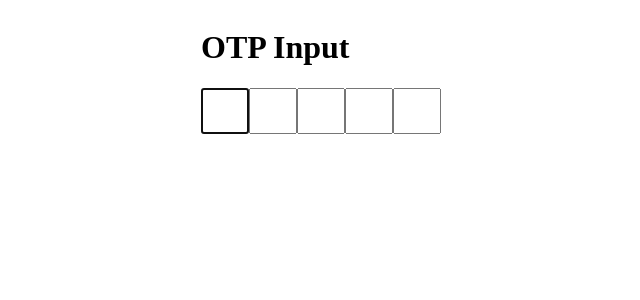
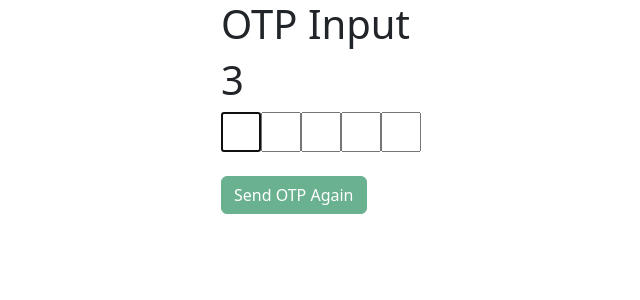
Before and after one commit to yogeshlongwani07-rgb/react-otp-input, a React (Vite) app: page / in a window 1280 px wide. Shown: the top 300 px of the page, without its empty margins (319-959 px from the left). Built offline with nearby package versions, Linux system fonts and the light colour scheme.

Commit message:
Resend-OTP-Function

```diff
--- a/index.html
+++ b/index.html
@@ -4,10 +4,21 @@
     <meta charset="UTF-8" />
     <link rel="icon" type="image/svg+xml" href="/favicon.svg" />
     <meta name="viewport" content="width=device-width, initial-scale=1.0" />
+    <link
+      href="https://cdn.jsdelivr.net/npm/bootstrap@5.3.8/dist/css/bootstrap.min.css"
+      rel="stylesheet"
+      integrity="sha384-sRIl4kxILFvY47J16cr9ZwB07vP4J8+LH7qKQnuqkuIAvNWLzeN8tE5YBujZqJLB"
+      crossorigin="anonymous"
+    />
     <title>vite-project</title>
   </head>
   <body>
     <div id="root"></div>
+    <script
+      src="https://cdn.jsdelivr.net/npm/bootstrap@5.3.8/dist/js/bootstrap.bundle.min.js"
+      integrity="sha384-FKyoEForCGlyvwx9Hj09JcYn3nv7wiPVlz7YYwJrWVcXK/BmnVDxM+D2scQbITxI"
+      crossorigin="anonymous"
+    ></script>
     <script type="module" src="/src/main.jsx"></script>
   </body>
 </html>
--- a/src/App.jsx
+++ b/src/App.jsx
@@ -4,6 +4,8 @@ import "./App.css";
 function OtpInput({ n }) {
   let [inp, setInp] = useState(["", "", "", "", ""]);
   let [message, setMessage] = useState("");
+  let [timer, setTimer] = useState(10);
+  let [timerDone, setTimerDone] = useState(false);
 
   let refs = useRef([]);
   let otpRef = useRef(Math.floor(Math.random() * 100000) + 1);
@@ -31,8 +33,33 @@ function OtpInput({ n }) {
     }
   }
 
+  function sendOTP() {
+    alert(`Your OTP is ${otpRef.current}`);
+  }
+
+  function handleSendAgain() {
+    otpRef.current = Math.floor(Math.random() * 100000) + 1;
+    alert(`Your OTP is ${otpRef.current}`);
+
+    setInp(["", "", "", "", ""]);
+    setMessage("");
+    setTimer(10);
+    setTimerDone(false);
+    refs.current[0]?.focus();
+  }
+
+  useEffect(() => {
+    if (timer === 0) {
+      setTimerDone(true);
+      return;
+    }
+    const interval = setInterval(() => {
+      setTimer((pre) => pre - 1);
+    }, 1000);
+    return () => clearInterval(interval);
+  }, [timer]);
   // useEffect(() => {
-  //   alert(`Your OTP is ${otpRef.current}`);
+  //   sendOTP();
   // }, []);
 
   useEffect(() => {
@@ -52,7 +79,11 @@ function OtpInput({ n }) {
   }, [inp]);
   return (
     <>
-      <h1>OTP Input</h1>
+      <div>
+        <h1>OTP Input</h1>
+        <h1> {timer}</h1>
+      </div>
+
       {inp.map((el, index) => {
         return (
           <input
@@ -72,6 +103,15 @@ function OtpInput({ n }) {
       {message ? (
         <p style={{ color: message.done ? "green" : "red" }}>{message.msg}</p>
       ) : null}
+      <div>
+        <br />
+        <button
+          className={timerDone ? "btn btn-success" : "btn btn-success disabled"}
+          onClick={handleSendAgain}
+        >
+          Send OTP Again
+        </button>
+      </div>
     </>
   );
 }
@@ -80,6 +120,8 @@ function App() {
   return (
     <>
       <OtpInput n={5} />
+      <br />
+      <br />
     </>
   );
 }
```
Also changed, not shown: 1 other file (tests, documents, lock files or other folders).
